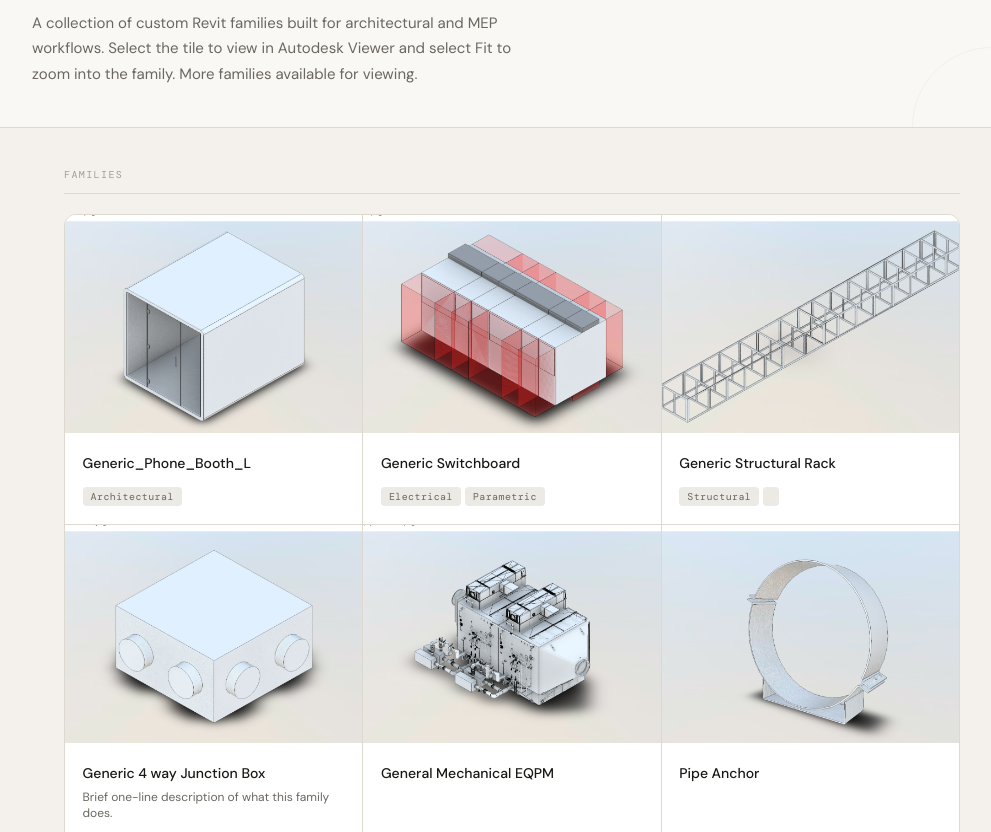
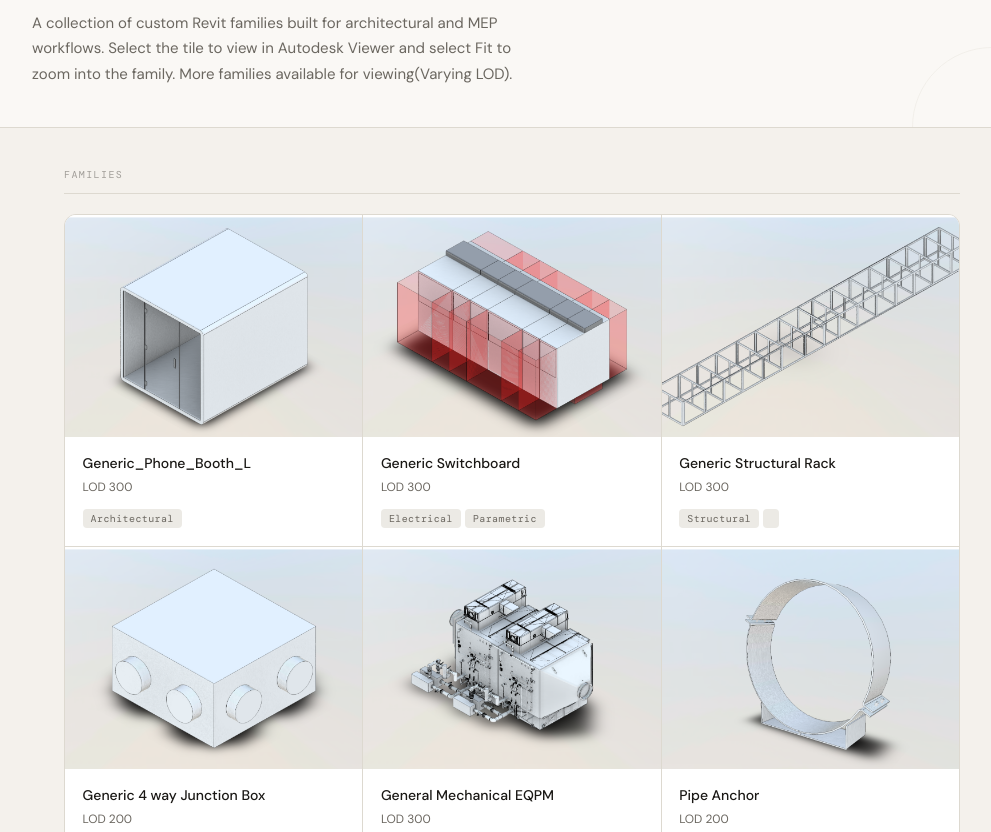
Before and after one commit to jeremymar-create/Jeremy_BIM-VDC_Portfolio, a plain HTML site: page index.html in a window 1280 px wide. Shown: the part 175-1007 px from the top of the page, without its empty margins (128-1119 px from the left). Drawn offline with nearby package versions, Linux system fonts and the light colour scheme.

Commit message:
Add LOD labels to portfolio cards

```diff
--- a/index.html
+++ b/index.html
@@ -147,13 +147,13 @@
       aspect-ratio: 4/3;
       object-fit: cover;
       display: block;
-      transform: scale(1.08);
+      transform: scale(1.12);
       transform-origin: center;
       transition: transform 0.25s ease;
     }
 
     .card:hover .card-img {
-      transform: scale(1.12);
+      transform: scale(1.18);
     }
 
     /* Placeholder shown when no image is provided */
@@ -253,7 +253,7 @@
       <!-- ✏️ Replace "Your Name" below -->
       <h1>Jeremy Marino —<br /><span>Family Portfolio</span></h1>
       <!-- ✏️ Replace this description with your own -->
-      <p class="header-desc">A collection of custom Revit families built for architectural and MEP workflows. Select the tile to view in Autodesk Viewer and select Fit to zoom into the family. More families available for viewing. </p>
+      <p class="header-desc">A collection of custom Revit families built for architectural and MEP workflows. Select the tile to view in Autodesk Viewer and select Fit to zoom into the family. More families available for viewing(Varying LOD). </p>
     </div>
   </header>
 
@@ -278,9 +278,9 @@
         <img class="card-img" src="images/Generic_Phone_Booth_L.nwc.png" alt="Generic Phone Booth L" />
         <div class="card-body">
           <p class="card-title">Generic_Phone_Booth_L</p><!-- ✏️ -->
+          <p class="card-sub">LOD 300</p>
           <div class="card-tags">
             <span class="tag">Architectural</span><!-- ✏️ -->
-
           </div>
         </div>
       </a>
@@ -290,6 +290,7 @@
         <img class="card-img" src="images/Generic_Switchboard.nwc.png" alt="Generic Switchboard" />
         <div class="card-body">
           <p class="card-title">Generic Switchboard</p><!-- ✏️ -->
+          <p class="card-sub">LOD 300</p>
           <div class="card-tags">
             <span class="tag">Electrical</span><!-- ✏️ -->
             <span class="tag">Parametric</span><!-- ✏️ -->
@@ -302,6 +303,7 @@
         <img class="card-img" src="images/Generic Rack.nwc.png" alt="Generic Structural Rack" />
         <div class="card-body">
           <p class="card-title">Generic Structural Rack</p><!-- ✏️ -->
+          <p class="card-sub">LOD 300</p>
           <div class="card-tags">
             <span class="tag">Structural</span><!-- ✏️ -->
             <span class="tag"></span><!-- ✏️ -->
@@ -314,7 +316,7 @@
         <img class="card-img" src="images/Generic 4_way_Junction Box.nwc.png" alt="Generic 4 way Junction Box" />
         <div class="card-body">
           <p class="card-title">Generic 4 way Junction Box</p><!-- ✏️ -->
-          <p class="card-sub">Brief one-line description of what this family does.</p><!-- ✏️ -->
+          <p class="card-sub">LOD 200</p>
           <div class="card-tags">
             <span class="tag">Instrumentation</span><!-- ✏️ -->
             <span class="tag">Low Voltage EQPM</span><!-- ✏️ -->
@@ -327,6 +329,7 @@
         <img class="card-img" src="images/General_Mechanical_Equipment.nwc.png" alt="General Mechanical EQPM" />
         <div class="card-body">
           <p class="card-title">General Mechanical EQPM</p><!-- ✏️ -->
+          <p class="card-sub">LOD 300</p>
           <div class="card-tags">
             <span class="tag">Mechanical</span><!-- ✏️ -->
           </div>
@@ -338,6 +341,7 @@
         <img class="card-img" src="images/Pipe_Anchor.nwc.png" alt="Pipe Anchor" />
         <div class="card-body">
           <p class="card-title">Pipe Anchor</p><!-- ✏️ -->
+          <p class="card-sub">LOD 200</p>
           <div class="card-tags">
             <span class="tag">Process</span><!-- ✏️ -->
           </div>
@@ -348,6 +352,7 @@
         <img class="card-img" src="images/Gate_Switch.nwc.png" alt="Gate Switch" />
         <div class="card-body">
           <p class="card-title">Gate Switch</p><!-- ✏️ -->
+          <p class="card-sub">LOD 200</p>
           <div class="card-tags">
             <span class="tag">Security</span><!-- ✏️ -->
           </div>
```
